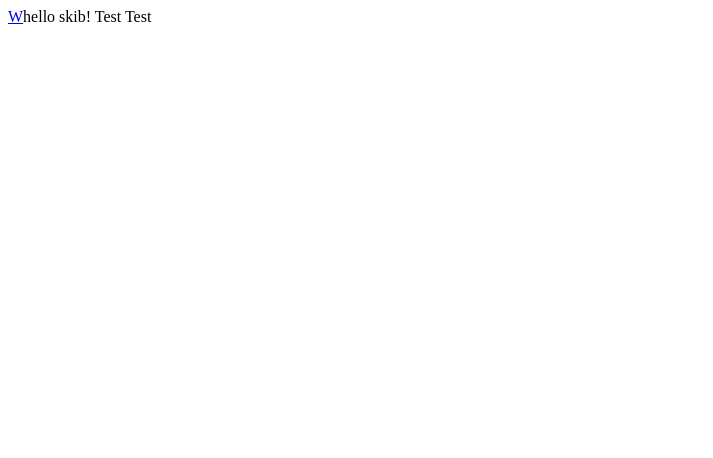
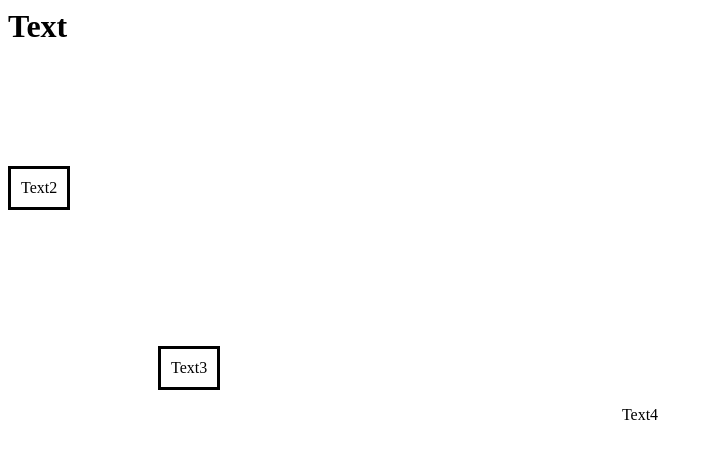
Before and after one commit to NTI24Elev-4/sida1, a plain HTML site: page index.html in a window 1280 px wide. Shown: the whole page, without its empty margins (0-713 px from the left). Drawn offline with Linux system fonts and the light colour scheme.

Commit message:
Uppgift 1

```diff
--- a/index.html
+++ b/index.html
@@ -1,17 +1,18 @@
 <html>
-	<head>
-
-	<title>Skibidi FactPage</title>
-
-	</head>
-
-
-	<body>
-
-		<p><a href="sida2.html">W</a>hello skib!
-			Test Test
-		</p>
-
-
-	</body>
+<head>
+    <title>Uppgift</title>
+    <link rel="stylesheet" href="style.css">
+</head>
+<body>
+    <h1>Text</h1>
+    <div>
+        <p id="box1">Text2</p>
+    </div>
+    <div>
+        <p id="box2">Text3</p>
+    </div>
+    <div id="container">
+        <p id="box3">Text4</p>
+    </div>
+</body>
 </html>
--- /dev/null
+++ b/style.css
@@ -0,0 +1,29 @@
+
+
+p#box1 {
+    padding: 10px;
+    width: fit-content;
+    margin-left: auto;
+    margin-right: 200px;
+    margin-top: 100px;
+    border: 3px solid black;
+    display: block;
+    display: inline-block;
+}
+
+p#box2 {
+    padding: 10px;
+    margin-top: 120px;
+    margin-left: 150px;
+    border: 3px solid black;
+    display: inline-block;
+}
+
+#container {
+    text-align: center;
+}
+
+p#box3 {
+    display: inline-block;
+    margin: auto;
+}
```
